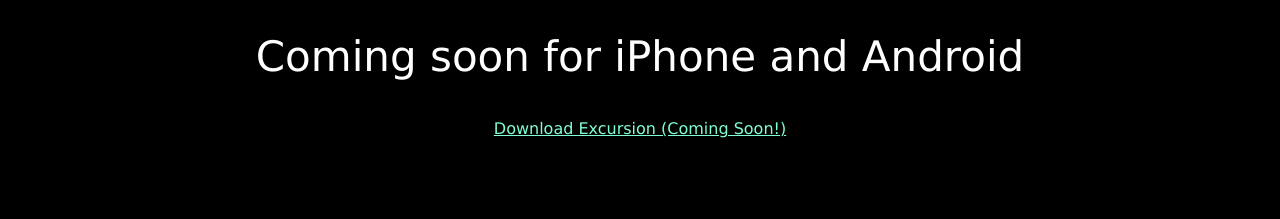
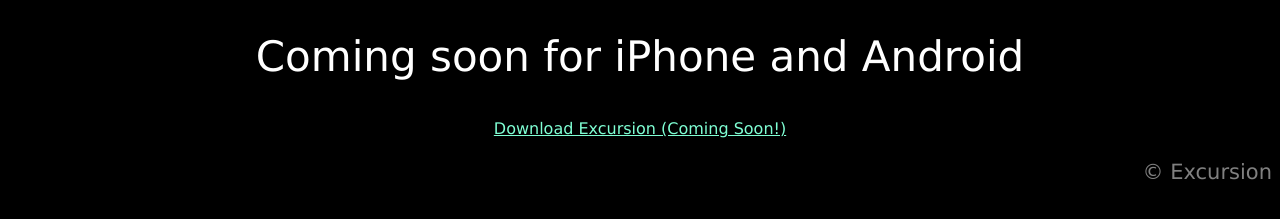
Before and after one commit to baylesst/excursionsite, a plain HTML site: page index.html in a window 1280 px wide. Shown: the part 561-780 px from the top of the page. Drawn offline with Linux system fonts and the light colour scheme.

Commit message:
Add copyright information.

```diff
--- a/index.html
+++ b/index.html
@@ -55,6 +55,11 @@
 		<a class="download" href="https://s3.amazonaws.com/codecademy-content/programs/freelance-one/excursion/index.html#"> Download Excursion (Coming Soon!) </a>
 	</p>
 
+	<!--Copyright-->
+
+	<p class="copywrite">
+		&copy; Excursion
+	</p>
 
 
 </body>
--- a/resources/css/style.css
+++ b/resources/css/style.css
@@ -25,3 +25,7 @@ a.download {
 	color: aquamarine;
 	font-size: 16px;
 }
+
+.copywrite {
+	text-align: right;
+}
```
